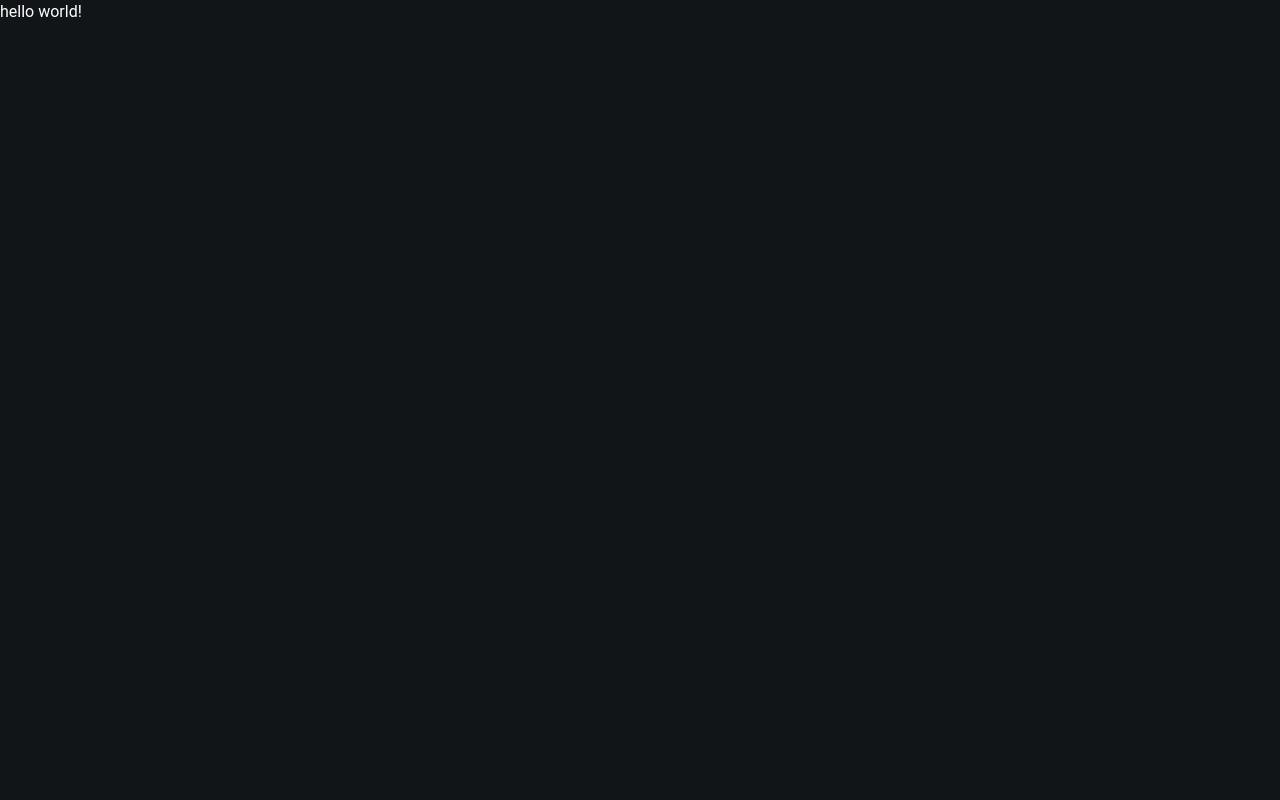
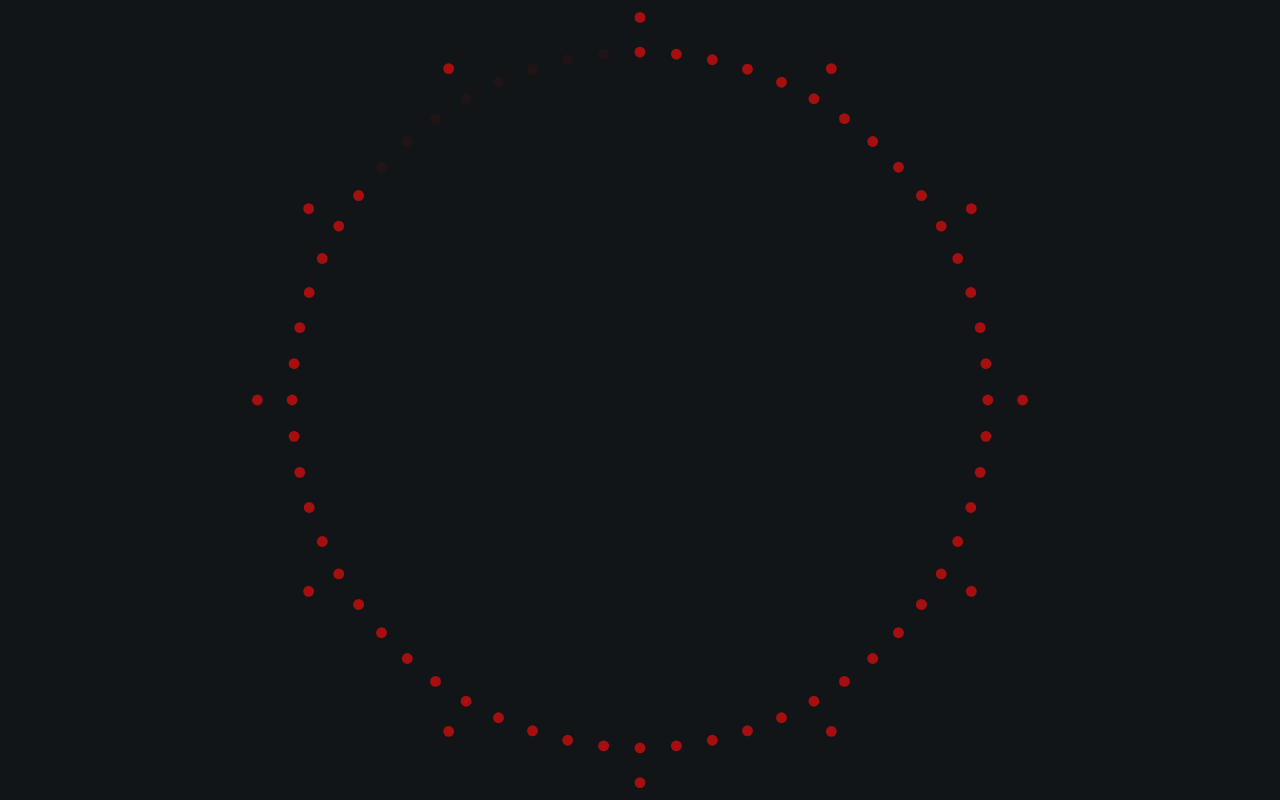
Before and after one commit to barandasdemir/criminal-clock, a Vue app: page / in a window 1280 px wide. Built offline with nearby package versions, Linux system fonts and the light colour scheme.

Commit message:
add clock's seconds ring

```diff
--- a/src/App.vue
+++ b/src/App.vue
@@ -1,6 +1,8 @@
 <template>
   <v-app>
-    <v-main> hello world! </v-main>
+    <v-main>
+      <Clock />
+    </v-main>
   </v-app>
 </template>
 
--- /dev/null
+++ b/src/components/Clock.vue
@@ -0,0 +1,64 @@
+<template>
+  <div class="clock-wrapper">
+    <svg :width="width" :height="height">
+      <g id="inner">
+        <circle
+          v-for="(_, i) in 60"
+          :key="`inner-${i}`"
+          :cx="width / 2 + radius * Math.cos(i * 6 * (Math.PI / 180))"
+          :cy="height / 2 + radius * Math.sin(i * 6 * (Math.PI / 180))"
+          :r="dotRadius"
+          :class="{ active: time.second >= i }"
+        />
+      </g>
+
+      <circle
+        v-for="i in 12"
+        :key="`outer-${i}`"
+        :cx="width / 2 + radius * 1.1 * Math.cos(i * 30 * (Math.PI / 180))"
+        :cy="height / 2 + radius * 1.1 * Math.sin(i * 30 * (Math.PI / 180))"
+        :r="dotRadius"
+        class="outer"
+      />
+    </svg>
+  </div>
+</template>
+
+<script setup lang="ts">
+const { width, height } = useWindowSize();
+
+const radius = computed(() => (width.value > height.value ? height.value : width.value) / 2.3);
+const dotRadius = computed(() => radius.value / 64);
+const now = useDateFormat(useNow(), 'HHmmssSSS');
+const time = computed(() => ({
+  second: Number(now.value.slice(4, 6)),
+  millis: Number(now.value.slice(-3)),
+}));
+</script>
+
+<style lang="scss" scoped>
+.clock-wrapper {
+  position: relative;
+}
+
+circle {
+  fill: rgba(color(primary), 0.1);
+
+  &.outer {
+    fill: color(primary);
+  }
+}
+
+#inner {
+  transform: rotate(270deg);
+  transform-origin: center center;
+}
+.active {
+  fill: color(primary);
+
+  &::before,
+  &::after {
+    background-color: color(primary);
+  }
+}
+</style>
```
